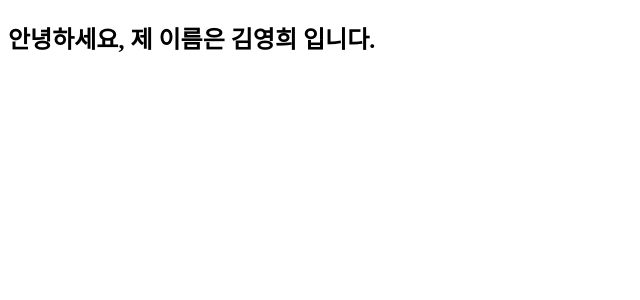
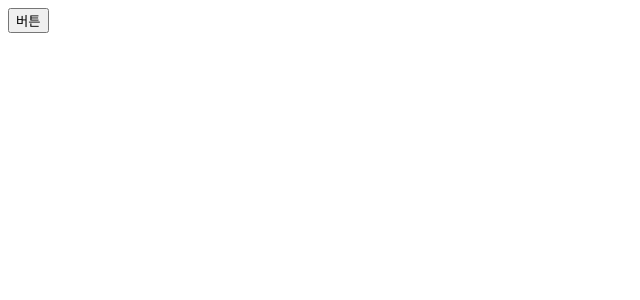
Before and after one commit to seohyon-cho/1120_react, a React (Create React App) app: page / in a window 1280 px wide. Shown: the top 300 px of the page, without its empty margins (0-640 px from the left). Built offline with nearby package versions, Linux system fonts and the light colour scheme.

Commit message:
버튼 클릭 이벤트 연결

```diff
--- a/src/App.jsx
+++ b/src/App.jsx
@@ -1,20 +1,12 @@
 export default function App() {
-	const name = '김영희';
-	// const test = '주석';
-	const cl_name = 'wrap';
-	/*
-		JSX문 안쪽에 {}안에서 가능한 연산은 제한적임.
-		가능한 연산
-		1. 변수 치환
-		2. 조건문 (3항연산자, &&만 가능.)
-		3. 반복문 (map만 가능.)
-	*/
+	const changeButton = (e, txt) => {
+		e.target.innerText = txt;
+	};
+
 	return (
-		// 스크립트 주석 가능
 		<>
-			{/* JSX문 안쪽에서는 주석도 연산이 필요하기 때문에 중괄호로 묶어 처리해야 함.  */}
-			<section className={cl_name}>
-				<h1>안녕하세요, 제 이름은 {name} 입니다. </h1>
+			<section>
+				<button onClick={(e) => changeButton(e, '버튼2')}>버튼</button>
 			</section>
 		</>
 	);
```
